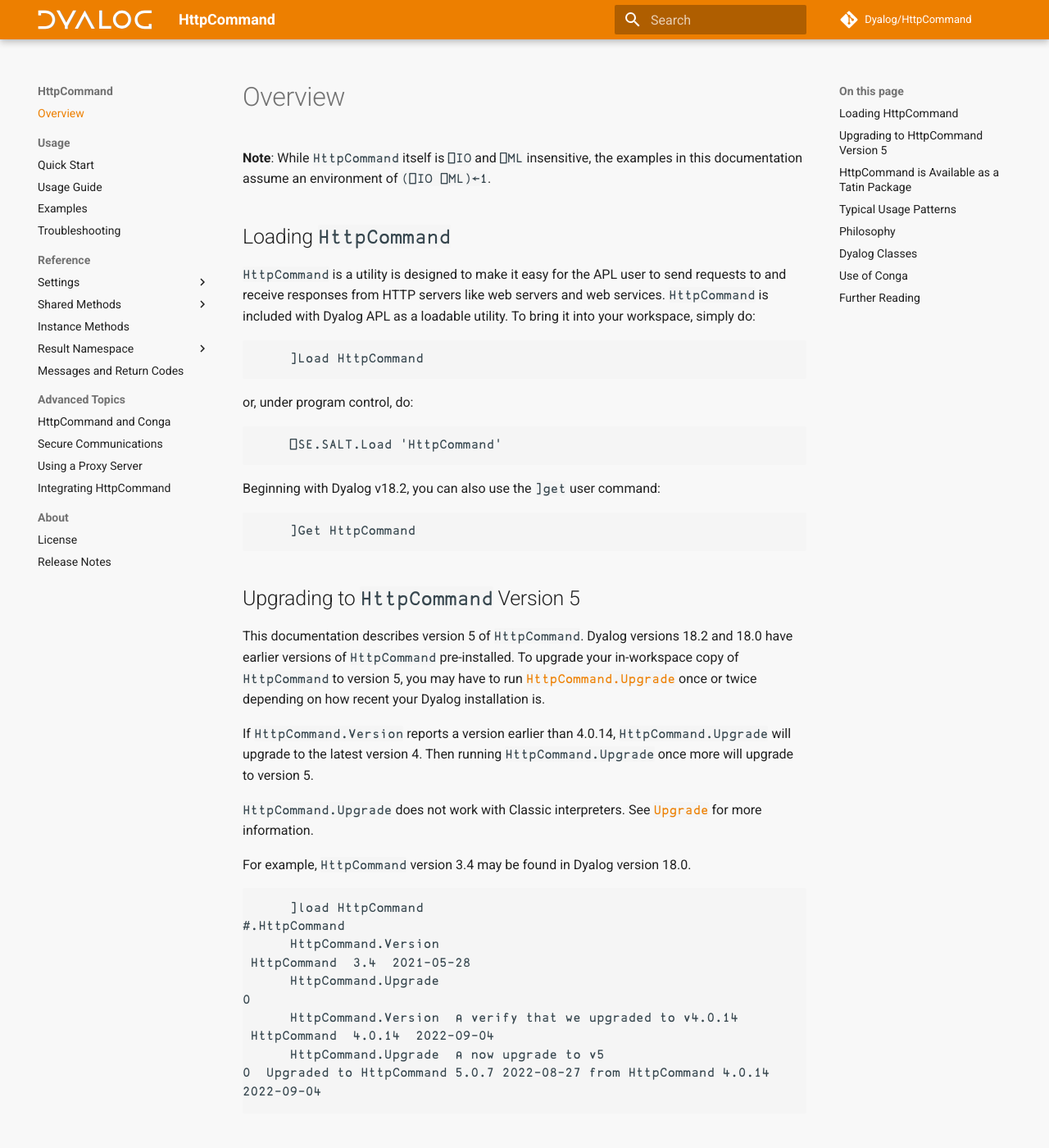
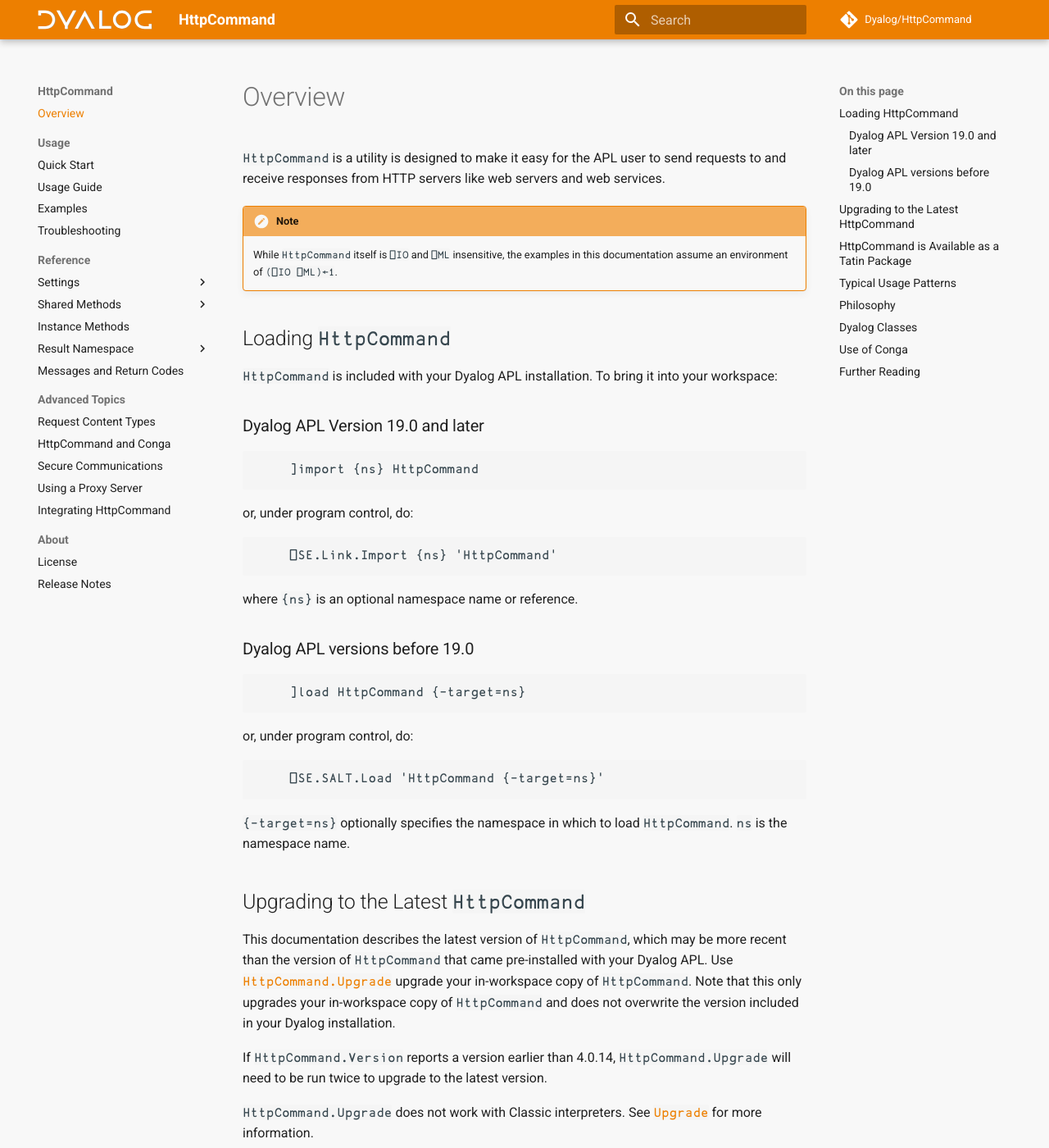
Before and after one commit to Dyalog/HttpCommand, an MkDocs documentation site: the page built from docs/index.md, in a window 1280 px wide and 1400 px high. Shown: the whole window at 82% size. Built offline with MkDocs 1.6.1 and Material for MkDocs 9.7.7, drawn with Linux system fonts in a browser that asks for light colours; comment, search, counter and statistics services are not loaded; some of the changed text lies outside the part shown.

Commit message:
50 fix boundary issue in multipartform data (#52)
* Fix #50

Address boundary issue

* v5.5/5.6 documentation

````diff
--- /dev/null
+++ b/docs/content-types.md
@@ -0,0 +1,67 @@
+If your HTTP request has a payload and you do not specify the content type, `HttpCommand` will attempt to determine whether to use a content type of `'application/json'` or `'application/x-www-form-urlencoded'`.
+
+This may be fine for interactively tinkering in the APL session. But when running `HttpCommand` under program control you should **explicitly specify the content type** for the payload by either setting `ContentType` or adding a `content-type` header.
+
+The exception to this is when using `GetJSON` which is specifically intended to interact with JSON-based web services and will use a default content type of `application/json`.
+
+### Special Treatment of Content Type `application/json`
+If you specify a content type of `'application/json'`, `HttpCommand` will automatically convert a non-JSON `Params` setting to JSON. In the rare case where `Params` is an APL character vector that happens to represent valid JSON, you should convert it yourself using `1 ⎕JSON`.
+
+### Special Treatment of Content Type `multipart/form-data`
+Content type `multipart/form-data` is commonly used to transfer files to a server or to send multiple types of content in the request payload. If you specify a content type of `'multipart/form-data'`:
+
+* `Params` must be a namespace with named elements.
+* Each element in `Params` consists of the data for the element optionally followed by a content type for the element.
+* To send a file, prefix the file name with either:
+    * `@` to upload the file's content and its name
+    * `<` to upload just the file's content
+* If you do not specify a content type for the file, `HttpCommand` will use a content type of `'text/plain'` if the extension of the file is .txt, otherwise it will use a content type of `'application/octet-stream'`.
+
+In the example below:
+
+* Extra newlines have been removed for compactness.
+* The file `/tmp/foo.txt` contains `Hello World`.
+* We create 4 parts to be sent with the request:
+    * a simple string
+    * a named file - both the content and file name will be sent
+    * an unnamed file - only the content will be sent
+    * a JSON array (with content type 'application/json')
+```
+      h←HttpCommand.New 'post' 'someurl.com'
+      p←⎕NS ''                     ⍝ create a namespace
+      p.string←'/tmp/foo.txt'       ⍝ just a value
+      p.namedfile←'@/tmp/foo.txt'   ⍝ @ = include the file name
+      p.unnamedfile←'</tmp/foo.txt' ⍝ < = do not include the file name
+      p.json←'[1,2,3]' 'application/json' ⍝ value and content type
+      h.Params←p                    ⍝ assign the request Params
+      h.ContentType←'multipart/form-data' ⍝
+      h.Show
+POST / HTTP/1.1
+Host: someurl.com
+User-Agent: Dyalog-HttpCommand/5.6.0
+Accept: */*
+Accept-Encoding: gzip, deflate
+Content-Type: multipart/form-data; boundary=rgt7DIuxBqLFsveaLM0fBcR7gdvahhUfbtmuQ9UMEZvv9kDVrd
+Content-Length: 631
+
+--rgt7DIuxBqLFsveaLM0fBcR7gdvahhUfbtmuQ9UMEZvv9kDVrd
+Content-Disposition: form-data; name="json"
+Content-Type: application/json
+[1,2,3]
+
+--rgt7DIuxBqLFsveaLM0fBcR7gdvahhUfbtmuQ9UMEZvv9kDVrd
+Content-Disposition: form-data; name="namedfile"; filename="foo.txt"
+Content-Type: text/plain
+Hello World
+
+--rgt7DIuxBqLFsveaLM0fBcR7gdvahhUfbtmuQ9UMEZvv9kDVrd
+Content-Disposition: form-data; name="string"
+/tmp/foo.txt
+
+--rgt7DIuxBqLFsveaLM0fBcR7gdvahhUfbtmuQ9UMEZvv9kDVrd
+Content-Disposition: form-data; name="unnamedfile"
+Content-Type: text/plain
+Hello World
+
+--rgt7DIuxBqLFsveaLM0fBcR7gdvahhUfbtmuQ9UMEZvv9kDVrd--
+```
--- a/docs/css/main.css
+++ b/docs/css/main.css
@@ -54,3 +54,25 @@ pre + pre , hr + pre {
 pre + pre > code, hr + pre > code {
     padding-top: 0.2em!important;
 }
+
+/* make admonition styling a la Dyalog */
+.md-typeset .admonition,
+.md-typeset details {
+	border-color: #ED7F00 !important;
+	box-shadow: #ED7F00 !important;
+}
+
+.md-typeset .admonition-title {
+	background-color: #F3AD5b !important;
+}
+
+.md-typeset .admonition-title:before,
+.md-typeset summary:before{
+	background-color: #F8F8F8 !important;
+}
+
+.md-typeset pre > code {
+	overflow: scroll !important;
+	scrollbar-color: black;
+	scrollbar-width: thin;
+}
--- a/docs/index.md
+++ b/docs/index.md
@@ -1,24 +1,36 @@
+`HttpCommand` is a utility is designed to make it easy for the APL user to send requests to and receive responses from HTTP servers like web servers and web services.
 
-__Note__: While `HttpCommand` itself is `⎕IO` and `⎕ML` insensitive, the examples in this documentation assume an environment of `(⎕IO ⎕ML)←1`.
+!!! note
+    While `HttpCommand` itself is `⎕IO` and `⎕ML` insensitive, the examples in this documentation assume an environment of `(⎕IO ⎕ML)←1`.
 
 ## Loading `HttpCommand`
-`HttpCommand` is a utility is designed to make it easy for the APL user to send requests to and receive responses from HTTP servers like web servers and web services. `HttpCommand` is included with Dyalog APL as a loadable utility. To bring it into your workspace, simply do:
+ `HttpCommand` is included with your Dyalog APL installation. To bring it into your workspace:
+
+### Dyalog APL Version 19.0 and later
 ```APL
-      ]Load HttpCommand
+      ]import {ns} HttpCommand
 ```
 or, under program control, do:
 ```APL
-      ⎕SE.SALT.Load 'HttpCommand'
+      ⎕SE.Link.Import {ns} 'HttpCommand'
 ```
-Beginning with Dyalog v18.2, you can also use the `]get` user command:
+where `{ns}` is an optional namespace name or reference.
+
+### Dyalog APL versions before 19.0
 ```APL
-      ]Get HttpCommand
+      ]load HttpCommand {-target=ns}
 ```
+or, under program control, do:
+```APL
+      ⎕SE.SALT.Load 'HttpCommand {-target=ns}'
+```
+`{-target=ns}` optionally specifies the namespace in which to load `HttpCommand`. `ns` is the namespace name.
 
-## Upgrading to `HttpCommand` Version 5
-This documentation describes version 5 of `HttpCommand`.  Dyalog versions 18.2 and 18.0 have earlier versions of `HttpCommand` pre-installed. To upgrade your in-workspace copy of `HttpCommand` to version 5, you may have to run [`HttpCommand.Upgrade`](./misc-methods.md#upgrade) once or twice depending on how recent your Dyalog installation is.
 
-If `HttpCommand.Version` reports a version earlier than 4.0.14, `HttpCommand.Upgrade` will upgrade to the latest version 4. Then running `HttpCommand.Upgrade` once more will upgrade to version 5.
+## Upgrading to the Latest `HttpCommand`
+This documentation describes the latest version of `HttpCommand`, which may be more recent than the version of `HttpCommand` that came pre-installed with your Dyalog APL. Use [`HttpCommand.Upgrade`](./misc-methods.md#upgrade) upgrade your in-workspace copy of `HttpCommand`. Note that this only upgrades your in-workspace copy of `HttpCommand` and does not overwrite the version included in your Dyalog installation.
+
+If `HttpCommand.Version` reports a version earlier than 4.0.14, `HttpCommand.Upgrade` will need to be run twice to upgrade to the latest version.
 
 `HttpCommand.Upgrade` does not work with Classic interpreters. See [`Upgrade`](./misc-methods.md#upgrade) for more information.
 
@@ -33,8 +45,11 @@ For example, `HttpCommand` version 3.4 may be found in Dyalog version 18.0.
       HttpCommand.Version  ⍝ verify that we upgraded to v4.0.14
  HttpCommand  4.0.14  2022-09-04
       HttpCommand.Upgrade  ⍝ now upgrade to v5
-0  Upgraded to HttpCommand 5.0.7 2022-08-27 from HttpCommand 4.0.14 2022-09-04
+0  Upgraded to HttpCommand 5.6.0 2024-03-17 from HttpCommand 4.0.14 2022-09-04
 ```
+
+!!! note
+    When deploying `HttpCommand` as a part of your application, you should save a copy with your application to ensure you know precisely what version of `HttpCommand` is being used. You don't want to dynamically load or upgrade `HttpCommand` in your application.
 
 ## `HttpCommand` is Available as a Tatin Package
 [Tatin](https://tatin.dev) is a package manager for APL-based packages. `HttpCommand` is available as a Tatin package. If you have the Tatin client installed, you can load `HttpCommand` using:
@@ -44,7 +59,7 @@ For example, `HttpCommand` version 3.4 may be found in Dyalog version 18.0.
 The Tatin client will be included in your Dyalog installation beginning with Dyalog version 19.0. For earlier versions of Dyalog, refer to the [Tatin website](https://tatin.dev) for instructions on installing the Tatin client.
 
 !!! warning "Load Once, Use Often"
-     It is **strongly recommended** that you save your own copy of `HttpCommand` in your application rather than dynamically loading or upgrading it at runtime. In particular, it is bad practice to repeated load `HttpCommand` as this may cause Conga to  reinitialize each time `HttpCommand` is loaded and may interfere with other components of your application that also use Conga. If `HttpCommand` is being used within your application (as opposed to ad hoc usage in your APL session) it is recommended that all Conga-using components refer to the same Conga namespace:
+     It is **strongly recommended** that you save your own copy of `HttpCommand` in your application rather than dynamically loading or upgrading it at runtime. In particular, it is bad practice to repeated load `HttpCommand` as this may cause Conga to  reinitialize each time `HttpCommand` is loaded and may interfere with other components of your application that also use Conga. If `HttpCommand` is being used within your application (as opposed to ad hoc usage in your APL session) it is recommended that all Conga-using components refer to the same Conga namespace. See [HttpCommand and Conga](./conga.md)
 
 ## Typical Usage Patterns
 
--- a/mkdocs.yml
+++ b/mkdocs.yml
@@ -2,7 +2,7 @@ site_name: HttpCommand
 repo_url: https://github.com/dyalog/httpcommand
 repo_name: Dyalog/HttpCommand
 dev_addr: 127.0.0.1:22222
-copyright: Made with <a href="https://squidfunk.github.io/mkdocs-material/" target="_blank" rel="noopener"><strong>Material for MkDocs</strong></a><br/>Copyright &copy; 2015-2023 <strong><a href="https://dyalog.com" target="_blank" rel="noopener">Dyalog, LTD</a></strong>
+copyright: Made with <a href="https://squidfunk.github.io/mkdocs-material/" target="_blank" rel="noopener"><strong>Material for MkDocs</strong></a><br/>Copyright &copy; 2015-2024 <strong><a href="https://dyalog.com" target="_blank" rel="noopener">Dyalog, LTD</a></strong>
 nav:
     - Overview: 'index.md'
     - Usage:
@@ -27,6 +27,7 @@ nav:
         - 'Response Elements': 'result-response.md' # complete
       - 'Messages and Return Codes': 'msgs.md' # complete
     - Advanced Topics:
+      - 'Request Content Types' : 'content-types.md'
       - 'HttpCommand and Conga' : 'conga.md' # complete
       - 'Secure Communications' : 'secure.md' # complete
       - 'Using a Proxy Server': 'proxy.md'
````
Also changed, not shown: docs/release-notes.md (+2 -0 lines), docs/userguide.md (+4 -13 lines).
